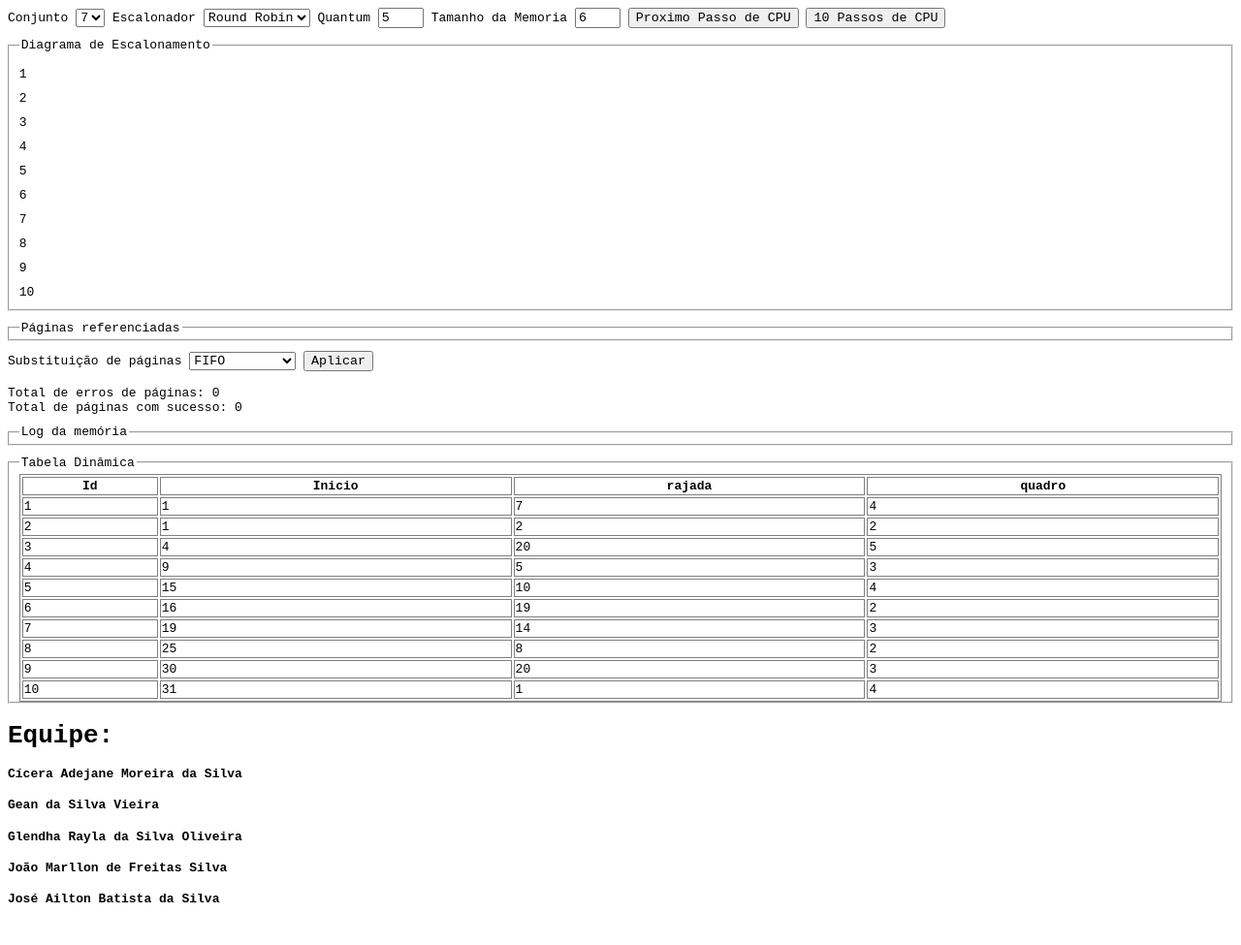
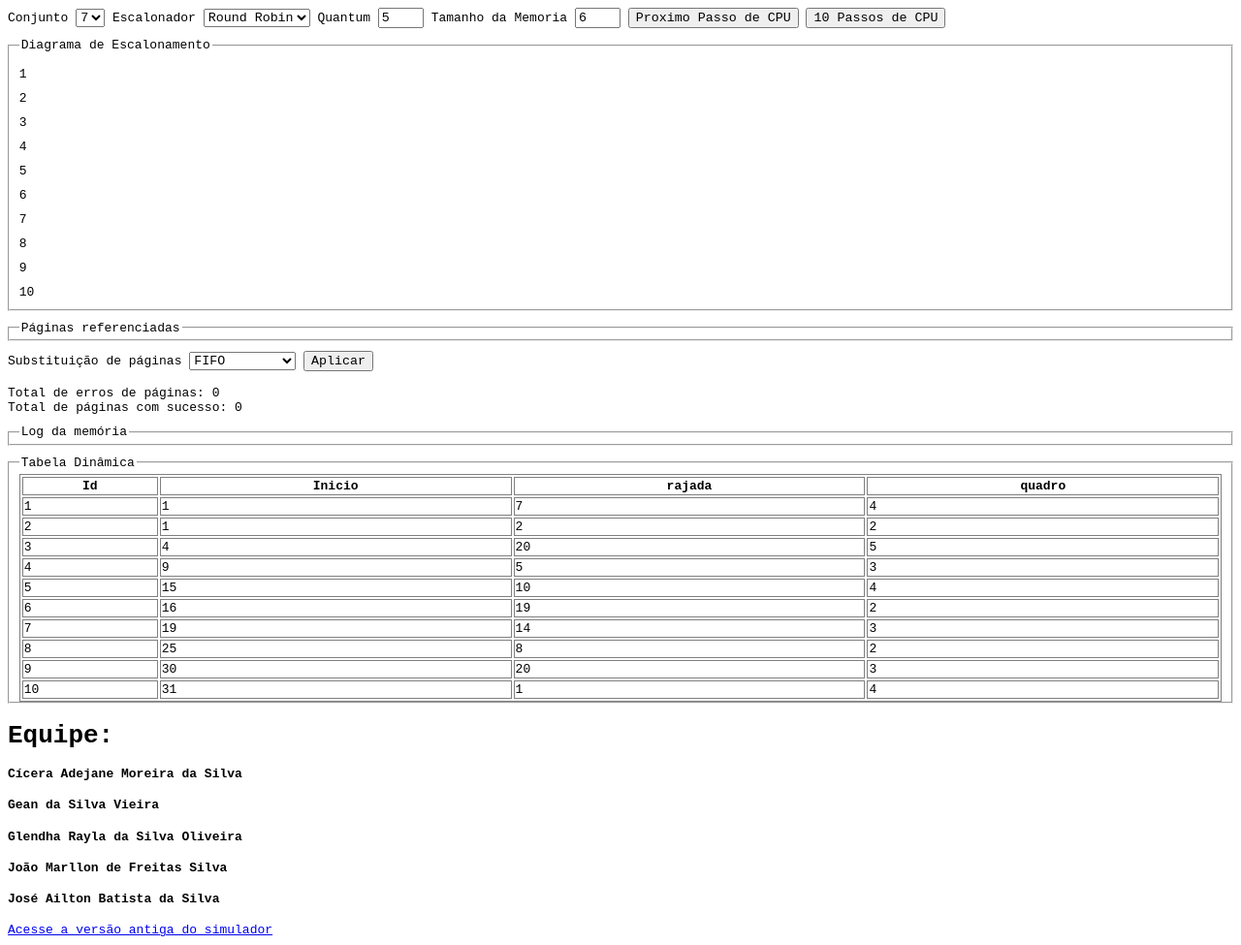
Before and after one commit to ailtonbsj/cpu-scheduling-simulator, a plain HTML site: page index.html in a window 1280 px wide. Shown: the whole page at 97% size. Before the commit the page ends 952 px from the top, so only its background shows below. Drawn offline with Linux system fonts and the light colour scheme.

Commit message:
added link to old app

```diff
--- a/index.html
+++ b/index.html
@@ -149,6 +149,7 @@
     <h4>Glendha Rayla da Silva Oliveira</h4>
     <h4>João Marllon de Freitas Silva</h4>
     <h4>José Ailton Batista da Silva</h4>
+    <a href="old.html">Acesse a versão antiga do simulador</a>
     <script src="simu.js"></script>
 </body>
 
```
